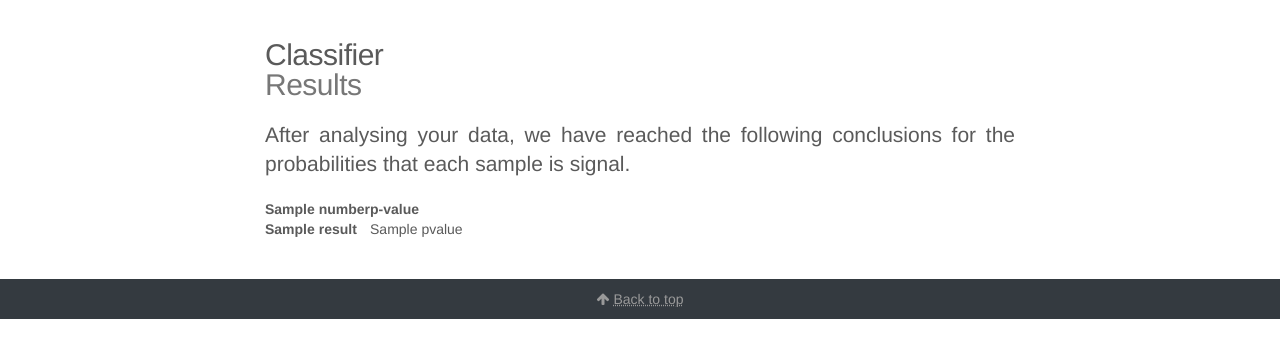
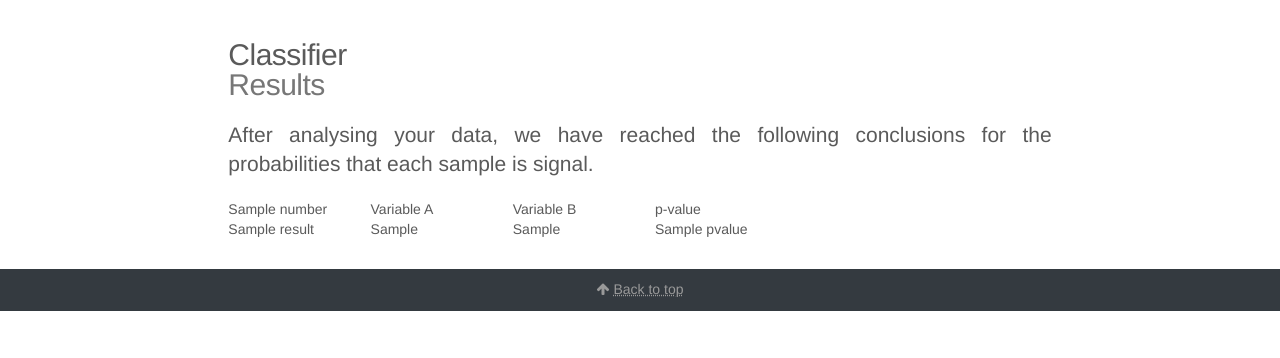
Before and after one commit to daniloefl/advdecorr, a Flask app: template app/templates/result.html in a window 1280 px wide. Shown: the top 358 px of the page. Run offline with Flask 2, Linux system fonts and the light colour scheme; the template is opened without the code that fills it: most values are stand-ins (such as "Sample title", 1, 10 or a date in 2020); some libraries are stand-ins or nearby versions.

Commit message:
Small stylesheet changes.

```diff
--- a/app/static/css/style.css
+++ b/app/static/css/style.css
@@ -8,7 +8,8 @@
   margin-left: 0;
   margin-right: 0;
   color: #5a5a5a;
-  hieght: 100%;
+  height: 100%;
+  min-height: 100%;
 }
 
 .nav-link {
@@ -22,8 +23,9 @@
    width: 100%;
 }
 
-#fillup {
-  min-height: 100%;
+.fillup {
+  height: 100%;
+  min-height: 10em;
   position: relative;
 }
 
@@ -163,6 +165,7 @@
   padding-left: 0;
   padding-right: 0;
   bottom:0;
+  height: 3em;
   width:100%;
   margin-bottom: 0;
 }
--- a/app/templates/basic.html
+++ b/app/templates/basic.html
@@ -16,10 +16,9 @@
 
     <div id="theTop"></div>
 
-
     <br>
 
-    <div class="container marketing fillup">
+    <div class="fillup container-fluid marketing">
 
     {% block my_content %}
     {% endblock %}
--- a/app/templates/result.html
+++ b/app/templates/result.html
@@ -20,14 +20,20 @@
         <p class="lead justify">
         </p>
 
-        <p class="lead justify">
-          <table border=0>
-            <tr><th>Sample number</th><th>p-value</th></tr>
-            {% for i,value in result.items() %}
-            <tr><th>{{ i }}</th><td>{{ value.pvalue }}</td></tr>
-            {% endfor %}
-          </table>
-        </p>
+        <div class="row">
+          <div class="col-md-2">Sample number</div>
+          <div class="col-md-2">Variable A</div>
+          <div class="col-md-2">Variable B</div>
+          <div class="col-md-2">p-value</div>
+        </div>
+        {% for i,value in result.items() %}
+        <div class="row">
+          <div class="col-md-2">{{ i }}</div>
+          <div class="col-md-2">{{ value.A }}</div>
+          <div class="col-md-2">{{ value.B }}</div>
+          <div class="col-md-2">{{ value.pvalue }}</div>
+        </div>
+        {% endfor %}
 
       </div>
       <div class="col-md-2">
--- a/app/web.py
+++ b/app/web.py
@@ -24,14 +24,15 @@
 
 @app.route('/result', methods = ['POST'])
 def result():
-  data = request.form['data']
+  A = request.form.getlist('A[]')
+  B = request.form.getlist('B[]')
+  assert len(A) == len(B)
+  N = len(A)
   result = {}
-  i = 0
-  for line in data.split('\n'):
-    content = line.split()
+  for i in range(0, N):
     result[i] = {'pvalue' : 0}
-    for k in range(0, len(content)):
-      result[i]['input_%d' %k] = content[k]
+    result[i]['A'] = A[i]
+    result[i]['B'] = A[i]
   return render_template('result.html', result = result)
 
 if __name__ == '__main__':
```
